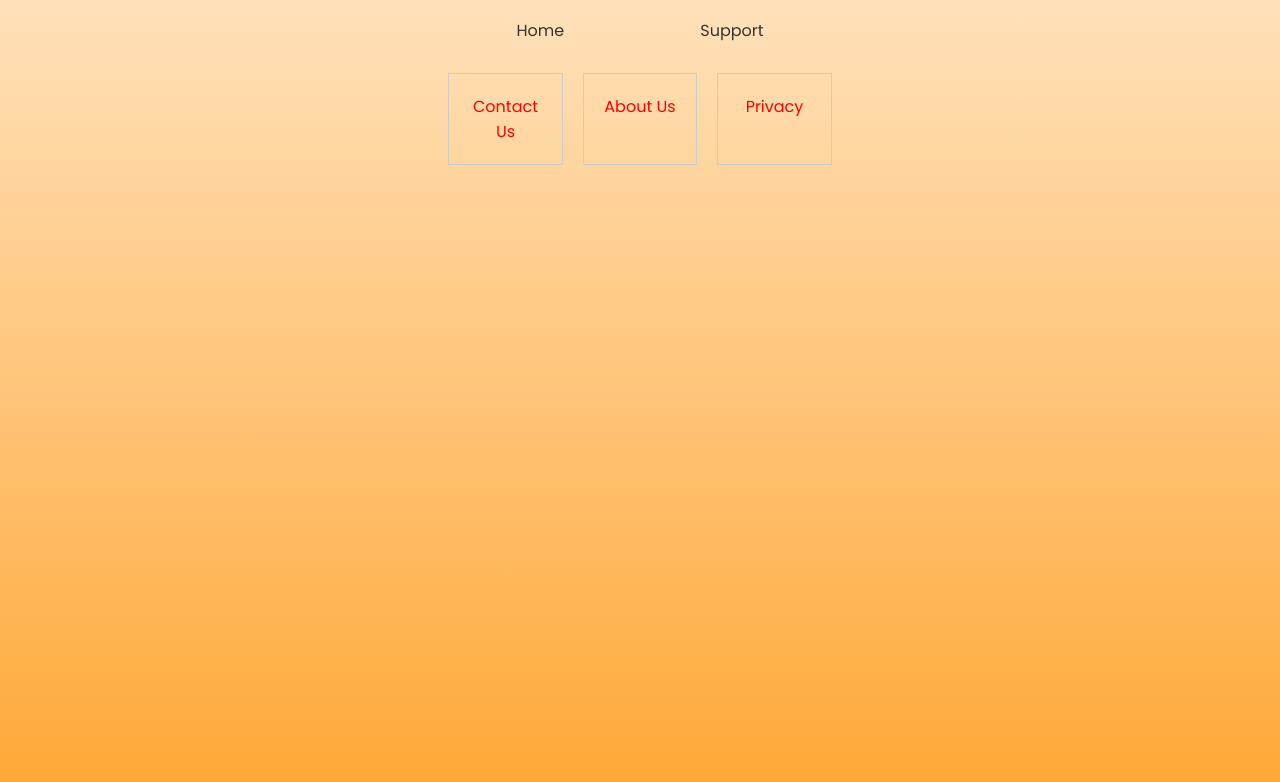
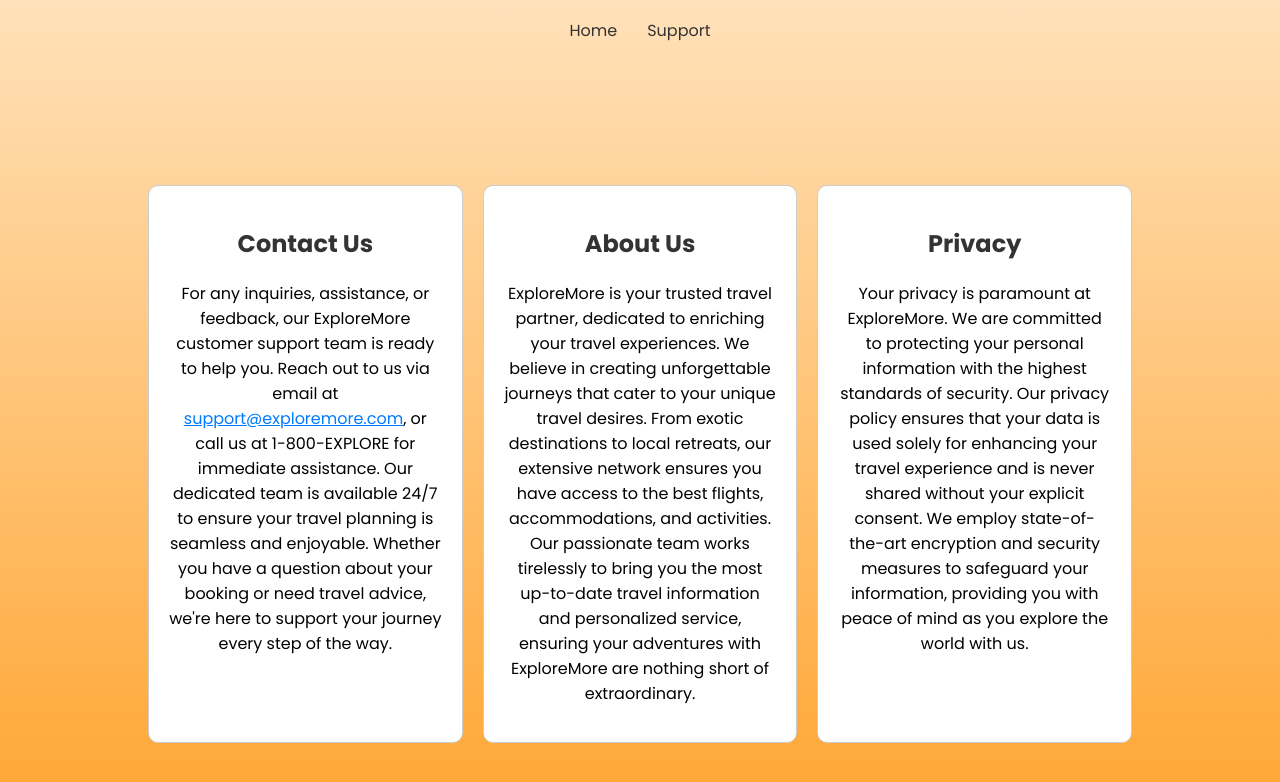
Before and after one commit to Loganuwu/exploremore-travel, a React (Create React App) app: page /support in a window 1280 px wide. Shown: the top 782 px of the page. Built offline with nearby package versions, Linux system fonts and the light colour scheme.

Commit message:
Support page fully created and styled.

```diff
--- a/src/Navbar.css
+++ b/src/Navbar.css
@@ -3,9 +3,12 @@
     top: 0;
     background-color: transparent;
     display: flex;
-    justify-content: space-around;
+    justify-content: center;
     padding: 10px;
     z-index: 1000;
+    gap: 30px;
+    font-family: 'Poppins', sans-serif;
+    font-weight: 500;
   }
 
   .navbar a {
--- a/src/Support.css
+++ b/src/Support.css
@@ -1,31 +1,45 @@
-.support-page {
+.support-container {
   display: grid;
   grid-template-columns: repeat(3, 1fr);
   gap: 20px;
   padding: 20px;
+  width: 80vw; /* Use the viewport width */
+  height: 40vh; /* Use the viewport height for full page height, if desired */
+  box-sizing: border-box;
+  margin: 0 auto;
+  margin-top: 10%;
+  font-family: 'Poppins', sans-serif;
+  font-weight: 500;
 }
 
-  .support-section {
-    /* Styling for the sections */
+.support-column {
+  padding: 20px; /* Padding inside each column */
+  border: 1px solid #ccc; /* Border around each column */
+  border-radius: 10px; /* Rounded corners for the border */
+  text-align: center; /* Centers text horizontally */
+  background-color: white;
+  font-family: 'Poppins', sans-serif;
+  font-weight: 500;
+}
+
+.support-column a {
+  color: #007bff;
+}
+
+.support-column a:hover {
   color: red;
 }
 
+.support-title {
+  font-size: 1.5rem; /* Size of the title text */
+  margin-bottom: 20px; /* Space below the title */
+  color: #333; /* Color of the title text */
+  font-family: 'Poppins', sans-serif;
+  font-weight: 700;
+}
+
 @media (max-width: 768px) {
-    .support-page {
+  .support-container {
     grid-template-columns: 1fr; /* Stack columns on smaller screens */
   }
 }
-
-  .support-container {
-    display: flex; /* Use flexbox to create a row of boxes */
-    justify-content: space-around; /* Space the boxes evenly */
-  }
-
-  .support-box {
-    flex: 1; /* Each box will take up equal space */
-    margin: 10px; /* Spacing between boxes */
-    padding: 20px; /* Padding inside boxes */
-    border: 1px solid #ccc; /* Border for visual structure */
-    text-align: center; /* Center text inside the box */
-    color: red;
-  }
--- a/src/Support.js
+++ b/src/Support.js
@@ -1,14 +1,25 @@
+// Support.js
 import React from 'react';
-import './Support.css';
+import './Support.css'; // Make sure you have the CSS file for styles
+
 const Support = () => {
-    return (
-      <div className="support-container">
-        <div className="support-box">Contact Us</div>
-        <div className="support-box">About Us</div>
-        <div className="support-box">Privacy</div>
+  return (
+    <div className="support-container">
+      <div className="support-column">
+        <h2 className="support-title">Contact Us</h2>
+        <p>For any inquiries, assistance, or feedback, our ExploreMore customer support team is ready to help you. Reach out to us via email at <a href="mailto:support@exploremore.com">support@exploremore.com</a>, or call us at 1-800-EXPLORE for immediate assistance. Our dedicated team is available 24/7 to ensure your travel planning is seamless and enjoyable. Whether you have a question about your booking or need travel advice, we're here to support your journey every step of the way.</p>
       </div>
-    );
-  };
 
+      <div className="support-column">
+        <h2 className="support-title">About Us</h2>
+        <p>ExploreMore is your trusted travel partner, dedicated to enriching your travel experiences. We believe in creating unforgettable journeys that cater to your unique travel desires. From exotic destinations to local retreats, our extensive network ensures you have access to the best flights, accommodations, and activities. Our passionate team works tirelessly to bring you the most up-to-date travel information and personalized service, ensuring your adventures with ExploreMore are nothing short of extraordinary.</p>
+      </div>
+      <div className="support-column">
+        <h2 className="support-title">Privacy</h2>
+        <p>Your privacy is paramount at ExploreMore. We are committed to protecting your personal information with the highest standards of security. Our privacy policy ensures that your data is used solely for enhancing your travel experience and is never shared without your explicit consent. We employ state-of-the-art encryption and security measures to safeguard your information, providing you with peace of mind as you explore the world with us.</p>
+      </div>
+    </div>
+  );
+};
 
 export default Support;
```
Lines whose indentation alone changed are shown as unchanged.
